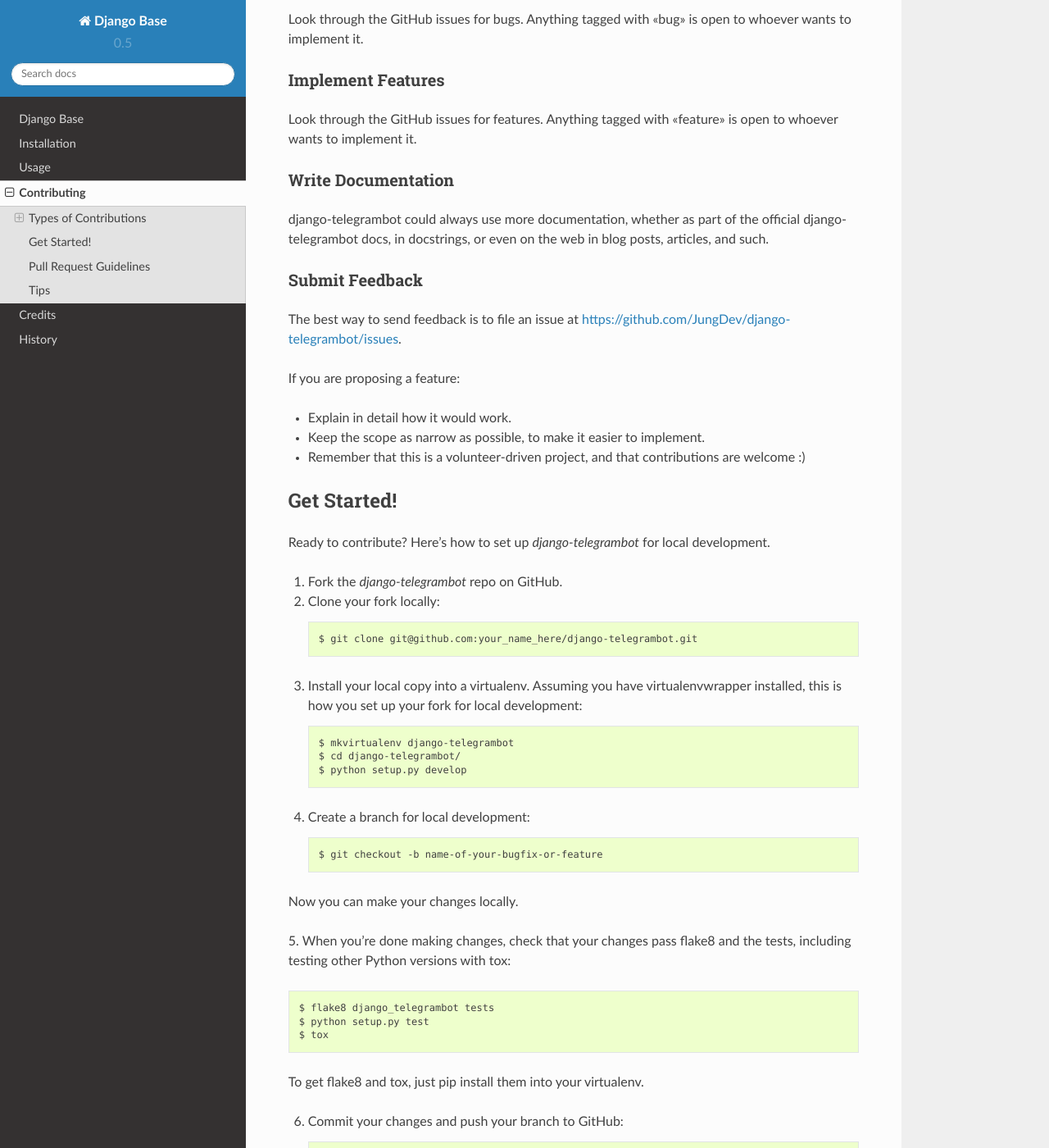
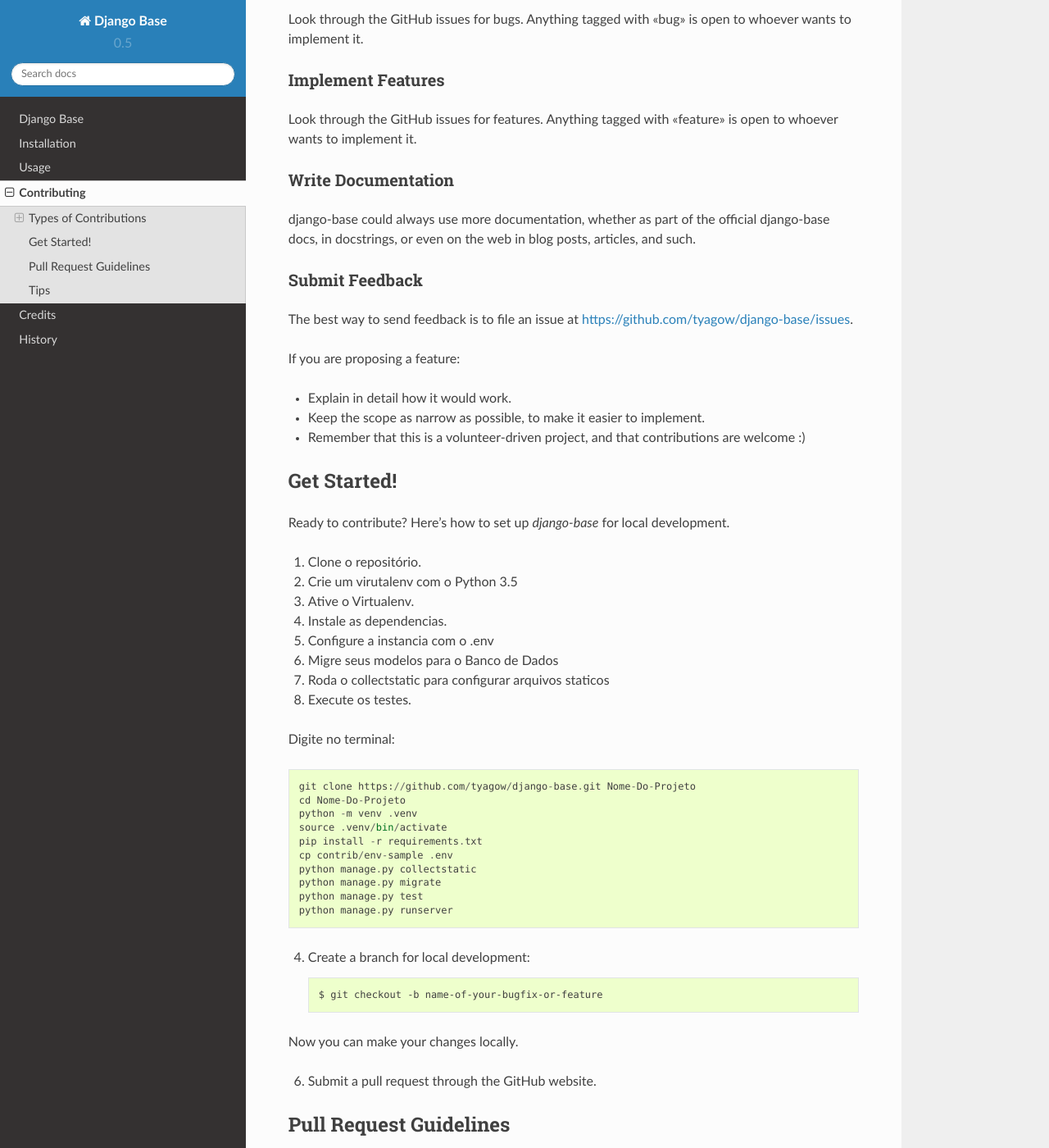
Before and after one commit to tyagow/tetyassistente, a Sphinx documentation site: the page built from docs/contributing.rst, in a window 1280 px wide and 1400 px high, scrolled down 616 px. Shown: the whole window at 82% size. Built offline with Sphinx 7.4.7 and the Read the Docs theme 2.0.0, drawn with Linux system fonts in a browser that asks for light colours; some of the changed text lies outside the part shown.

```diff
--- a/docs/authors.rst
+++ b/docs/authors.rst
@@ -5,7 +5,7 @@ Credits
 Development Lead
 ----------------
 
-* django-telegrambot <francesco.scarlato@gmail.com>
+* django-base <tyagow@hotmail.com.br>
 
 Contributors
 ------------
--- a/docs/contributing.rst
+++ b/docs/contributing.rst
@@ -13,7 +13,7 @@ Types of Contributions
 Report Bugs
 ~~~~~~~~~~~
 
-Report bugs at https://github.com/JungDev/django-telegrambot/issues.
+Report bugs at https://github.com/tyagow/django-base/issues.
 
 If you are reporting a bug, please include:
 
@@ -36,14 +36,14 @@ is open to whoever wants to implement it.
 Write Documentation
 ~~~~~~~~~~~~~~~~~~~
 
-django-telegrambot could always use more documentation, whether as part of the
-official django-telegrambot docs, in docstrings, or even on the web in blog posts,
+django-base could always use more documentation, whether as part of the
+official django-base docs, in docstrings, or even on the web in blog posts,
 articles, and such.
 
 Submit Feedback
 ~~~~~~~~~~~~~~~
 
-The best way to send feedback is to file an issue at https://github.com/JungDev/django-telegrambot/issues.
+The best way to send feedback is to file an issue at https://github.com/tyagow/django-base/issues.
 
 If you are proposing a feature:
 
@@ -55,18 +55,32 @@ If you are proposing a feature:
 Get Started!
 ------------
 
-Ready to contribute? Here's how to set up `django-telegrambot` for local development.
+Ready to contribute? Here's how to set up `django-base` for local development.
 
-1. Fork the `django-telegrambot` repo on GitHub.
-2. Clone your fork locally::
 
-    $ git clone git@github.com:your_name_here/django-telegrambot.git
+1. Clone o repositório.
+2. Crie um virutalenv com o Python 3.5
+3. Ative o Virtualenv.
+4. Instale as dependencias.
+5. Configure a instancia com o .env
+6. Migre seus modelos para o Banco de Dados
+7. Roda o collectstatic para configurar arquivos staticos
+8. Execute os testes.
 
-3. Install your local copy into a virtualenv. Assuming you have virtualenvwrapper installed, this is how you set up your fork for local development::
+Digite no terminal::
 
-    $ mkvirtualenv django-telegrambot
-    $ cd django-telegrambot/
-    $ python setup.py develop
+    git clone https://github.com/tyagow/django-base.git Nome-Do-Projeto
+    cd Nome-Do-Projeto
+    python -m venv .venv
+    source .venv/bin/activate
+    pip install -r requirements.txt
+    cp contrib/env-sample .env
+    python manage.py collectstatic
+    python manage.py migrate
+    python manage.py test
+    python manage.py runserver
+
+
 
 4. Create a branch for local development::
 
@@ -74,22 +88,7 @@ Ready to contribute? Here's how to set up `django-telegrambot` for local develop
 
 Now you can make your changes locally.
 
-5. When you're done making changes, check that your changes pass flake8 and the
-tests, including testing other Python versions with tox::
-
-    $ flake8 django_telegrambot tests
-    $ python setup.py test
-    $ tox
-
-To get flake8 and tox, just pip install them into your virtualenv.
-
-6. Commit your changes and push your branch to GitHub::
-
-    $ git add .
-    $ git commit -m "Your detailed description of your changes."
-    $ git push origin name-of-your-bugfix-or-feature
-
-7. Submit a pull request through the GitHub website.
+6. Submit a pull request through the GitHub website.
 
 Pull Request Guidelines
 -----------------------
@@ -109,4 +108,4 @@ Tips
 
 To run a subset of tests::
 
-    $ python -m unittest tests.test_django_telegrambot
+    $ python manage.py test
--- a/docs/readme.rst
+++ b/docs/readme.rst
@@ -135,5 +135,4 @@ Does the code actually work?
 ::
 
     source <YOURVIRTUALENV>/bin/activate
-    (myenv) $ pip install -r requirements-test.txt
-    (myenv) $ python runtests.py
+    (myenv) $ python manage.py test
--- a/docs/usage.rst
+++ b/docs/usage.rst
@@ -1,7 +1,3 @@
 ========
 Usage
 ========
-
-To use django-telegrambot in a project::
-
-    import django_telegrambot
--- a/requirements.txt
+++ b/requirements.txt
@@ -11,3 +11,5 @@ uWSGI==2.0.14
 psycopg2==2.6.1
 django-bootstrap3
 social-auth-app-django
+boto
+django-storages
```
Also changed, not shown: other parts of docs/contributing.rst (+2 -2 lines), docs/history.rst (+4 -45 lines), 2 other files.
